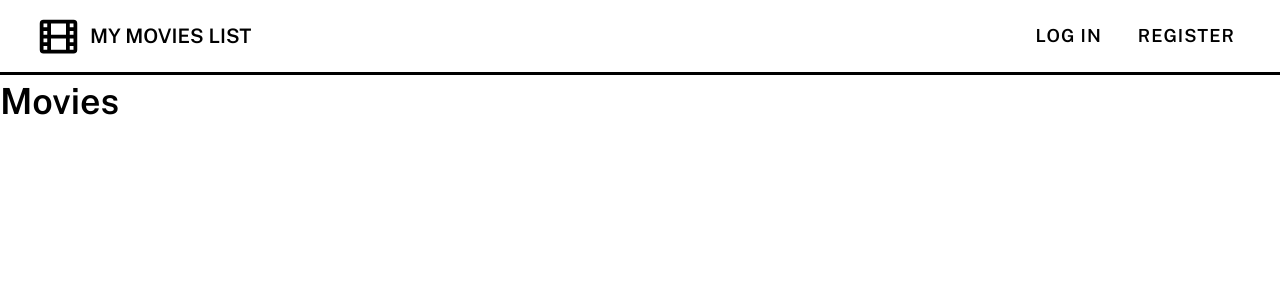
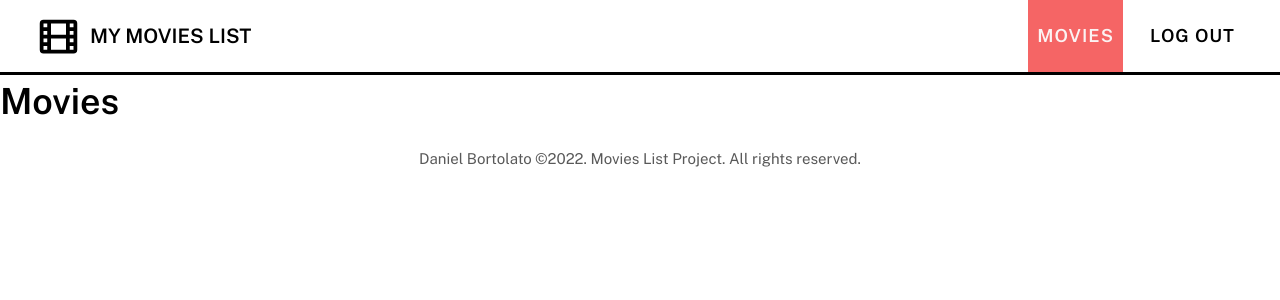
Before and after one commit to danbortolato/pyflask-movieslist, a Flask app: page / in a window 1280 px wide. Shown: the top 300 px of the page. Run offline with Flask 2, Linux system fonts and the light colour scheme.

Commit message:
add footer and css adjust

```diff
--- a/movie_library/static/css/main.css
+++ b/movie_library/static/css/main.css
@@ -106,7 +106,6 @@ body {
     display: flex;
     align-items: center;
     padding: 0 0.5rem;
-
     text-decoration: none;
     color: inherit;
 }
@@ -145,3 +144,9 @@ body {
 .link:hover {
     text-decoration: underline;
 }
+
+.footer {
+    padding: 1rem 0;
+    color: var(--text-muted);
+    text-align: center;
+}
--- a/movie_library/templates/layout.html
+++ b/movie_library/templates/layout.html
@@ -1,4 +1,5 @@
 {% from "macros/nav.html" import header %}
+{% from "macros/footer.html" import footer %}
 
 <!DOCTYPE html>
 <html lang="en">
@@ -16,10 +17,11 @@
 </head>
 
 <body>
-    {{ header("", "")}}
+    {{ header("2", "")}}
     <main class="main">
         {% block main_content %} {% endblock %}
     </main>
+    {{ footer()}}
 </body>
 
 </html>
--- /dev/null
+++ b/movie_library/templates/macros/footer.html
@@ -0,0 +1,5 @@
+{% macro footer() %}
+<footer class="footer">
+    <small>Daniel Bortolato &copy;2022. Movies List Project. All rights reserved.</small>
+</footer>
+{% endmacro %}
```
